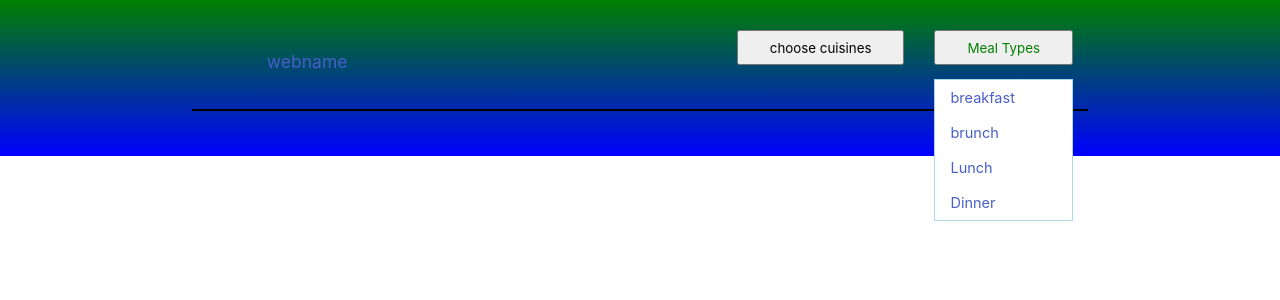
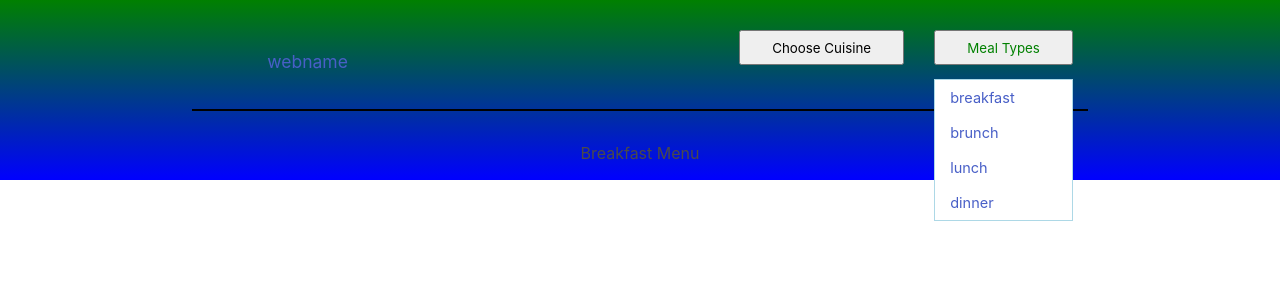
Before and after one commit to pujagharti/sei50-project-2-old-version, a React (Create React App) app: page /breakfast in a window 1280 px wide. Both pictures are taken after a click on the button "Meal Types". Shown: the top 300 px of the page. Built offline with nearby package versions, Linux system fonts and the light colour scheme; no server answers.

Commit message:
made countries dropdown flash

```diff
--- a/src/api/api.js
+++ b/src/api/api.js
@@ -1,6 +1,11 @@
 import axios from 'axios';
-const url = 'https://api.spoonacular.com/recipes/complexSearch?apiKey=da84782af61243d798ead659cf921e52&type=main%20course'
+
+
 
 export const getFoodName = () => {
-  return axios.get(`${url}`)
+  return axios.get('https://api.spoonacular.com/recipes/complexSearch?apiKey=da84782af61243d798ead659cf921e52&type=main%20course')
 }
+
+export const getCuisines = () => {
+  return axios.get(`https://api.spoonacular.com/recipes/?apiKey=da84782af61243d798ead659cf921e52`)
+}
--- a/src/components/common/Breakfast.js
+++ b/src/components/common/Breakfast.js
@@ -11,7 +11,7 @@ class Breakfast extends Component {
 
     return (
       <Fragment>
-
+        <h1> Breakfast Menu </h1>
 
 
 
--- a/src/components/common/Cuisines.js
+++ b/src/components/common/Cuisines.js
@@ -0,0 +1,35 @@
+import React, { Component, Fragment } from 'react';
+
+
+
+class Cuisines extends Component {
+
+
+    state = {
+      api: this.props.foodAPI,
+      cuisine: this.props.cuisine
+    }
+
+    render() {
+
+      const { api } = this.state
+      //const data = api.map(food => food)
+
+
+      const cuisines = api.apis[16].operations[0].parameters[2].allowableValues.values
+      const selection = cuisines.map(cuisine => <option value={cuisine}>{cuisine}</option>)
+      console.log(selection)
+      return (
+
+        <Fragment>
+          <select className="menuBtn cuisines" value={this.state.cuisine} onChange={ e=>this.setState({cuisine: e.target.value })}>
+
+            {selection}
+          </select>
+
+
+        </Fragment>
+      )
+    }
+}
+export default Cuisines;
--- a/src/components/common/Navbar.js
+++ b/src/components/common/Navbar.js
@@ -1,6 +1,8 @@
 
 import React, { Component, Fragment } from 'react'
 import { Link } from 'react-router-dom'
+import { getCuisines } from '../../api/api'
+import Cuisines from './Cuisines'
 
 
 class Navbar extends Component {
@@ -8,9 +10,21 @@ class Navbar extends Component {
 
   state = {
     dropCuisines: false,
-    dropTypes: false
+    dropTypes: false,
+    foodAPI: [],
+    cuisine: 'Choose Cuisine'
   }
 
+  async componentDidMount() {
+    const res = await getCuisines()
+    this.setState({ foodAPI: res.data })
+
+  }
+  /* async componentDidUpdate() {
+    const res = await getCuisines()
+    this.setState({ foodAPI: res.data })
+  }
+ */
 
   handleDropDown = (e) => {
     if (e === 'cuisines') {
@@ -24,6 +38,10 @@ class Navbar extends Component {
   }
 
   render() {
+    const { foodAPI } = this.state
+    if (!foodAPI) return null
+
+
     return (
 
       <Fragment>
@@ -31,28 +49,33 @@ class Navbar extends Component {
           <div className="grid-container">
             <div className="webname"><Link to='/'>webname</Link></div>
 
-            <div className="buttonCuisinesSize" style={{position: 'relative'}}>
-              <div className="menuBtn choose cuisines"><button onClick={e=>this.handleDropDown('chooseCuisines')}>choose cuisines</button></div>
+            {
+              foodAPI && <>
+                <div className="buttonCuisinesSize" style={{ position: 'relative' }}>
+            <div className="menuBtn cuisines"><button onClick={e=>this.handleDropDown('cuisines')}>{this.state.cuisine}</button></div>
                   {
                     this.state.dropCuisines && <Fragment>
                       <div className="navi">
-                      empty
+                        <Cuisines foodAPI={foodAPI} cuisine={this.state.cuisine} />
                       </div>
                     </Fragment>
                   }
                 </div>
+              </>
+            }
 
 
 
-            <div className="buttonTypesSize" style={{position: 'relative'}}>
+
+            <div className="buttonTypesSize" style={{ position: 'relative' }}>
               <div className="menuBtn types" ><button onClick={e=>this.handleDropDown('types')}>Meal Types</button></div>
               {
                 this.state.dropTypes && <Fragment>
                   <div className="navi2">
                     <div className="nav"><Link to="/breakfast">breakfast</Link></div>
                     <div className="nav"><Link to="/brunch"> brunch </Link></div>
-                    <div className="nav"><Link to="/lunch"> Lunch </Link></div>
-                    <div className="nav"><Link to="/dinner"> Dinner </Link></div>
+                    <div className="nav"><Link to="/lunch"> lunch </Link></div>
+                    <div className="nav"><Link to="/dinner"> dinner </Link></div>
                   </div>
                 </Fragment>
               }
```
Lines whose indentation alone changed are shown as unchanged.
